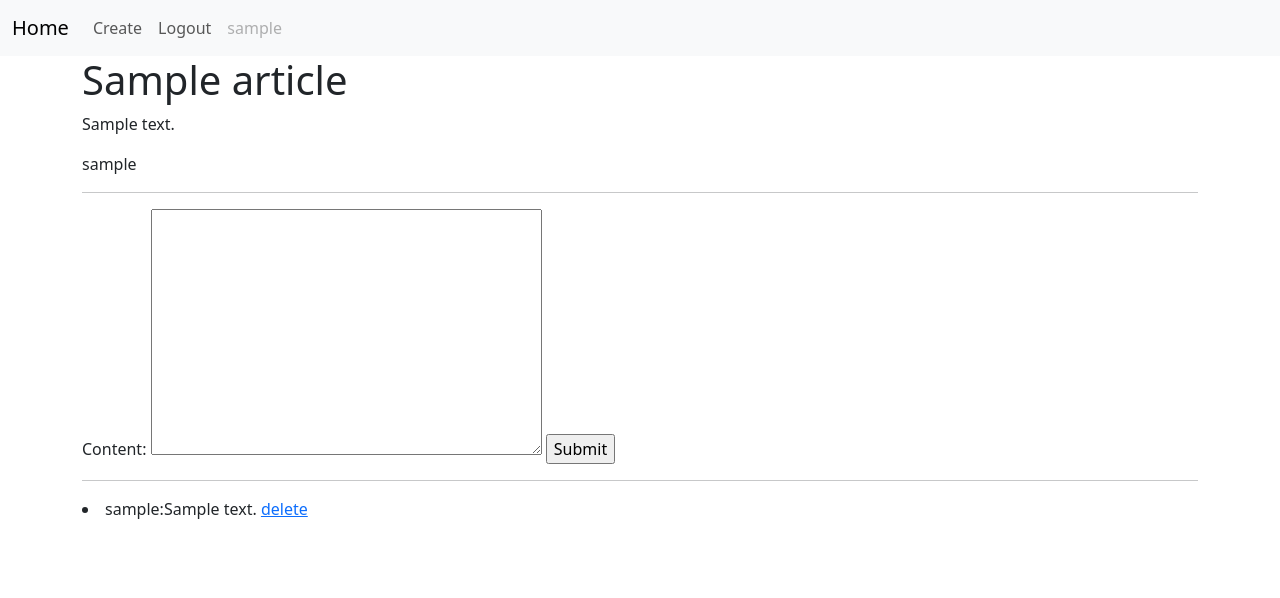
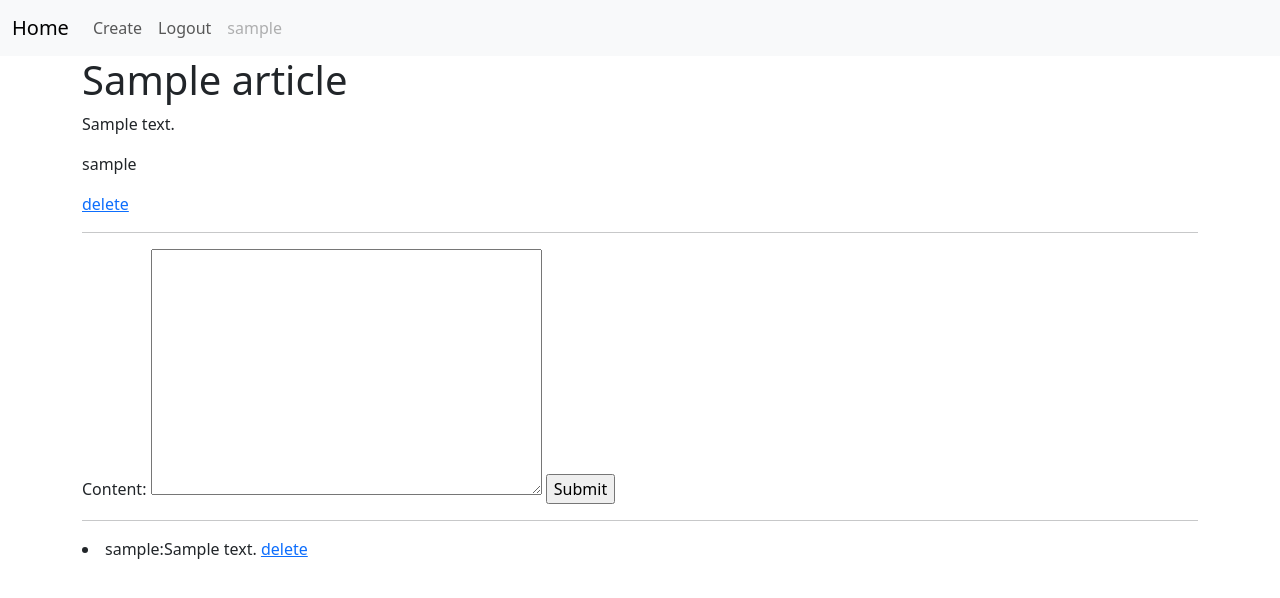
Before and after one commit to seungjun6235/Auth-login, a Django app: page /articles/1/ in a window 1280 px wide. Shown: the top 598 px of the page. Run offline with Django 4.2, Linux system fonts and the light colour scheme; a user stored in the database is signed in; tables that the repository leaves empty hold one stand-in row (values such as "Sample post").

Commit message:
Delete 기능

```diff
--- a/articles/templates/detail.html
+++ b/articles/templates/detail.html
@@ -5,6 +5,9 @@
     <p>{{article.content}}</p>
     <p>{{article.user}}</p>
 
+    {% if user == article.user %}
+    <a href="{% url 'articles:delete' id=article.id %}">delete</a>
+    {% endif %}
     <hr>
 
     {% if user.is_authenticated %}
--- a/articles/urls.py
+++ b/articles/urls.py
@@ -7,6 +7,7 @@ urlpatterns = [
     path('',views.index,name='index'),
     path('create/',views.create,name='create'),
     path('<int:id>/',views.detail,name='detail'),
+    path('<int:id>/delete/',views.delete,name='delete'),
     path('<int:article_id>/comments/create/',views.comment_create,name='comment_create'),
     path('<int:article_id>/comments/<int:id>/delete/',views.comment_delete,name='comment_delete'),
 
--- a/articles/views.py
+++ b/articles/views.py
@@ -12,6 +12,7 @@ def index(request):
     }
 
     return render(request,'index.html',context)
+
 
 @login_required #@ create전에 이거 먼저 실행해야 되게 만듬
 def create(request):
@@ -31,6 +32,7 @@ def create(request):
 
     return render(request,'form.html', context)
 
+
 def detail(request,id):
     article = Article.objects.get(id=id)
     form = CommentForm()
@@ -41,6 +43,17 @@ def detail(request,id):
     }
 
     return render(request,'detail.html',context)
+
+
+@login_required
+def delete(request,id):
+    article = Article.objects.get(id=id)
+
+    if request.user == article.user:
+        article.delete()
+
+    return redirect('articles:index')
+
 
 @login_required
 def comment_create(request, article_id):
```
